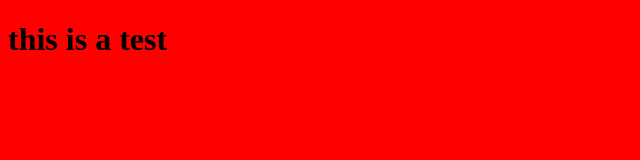
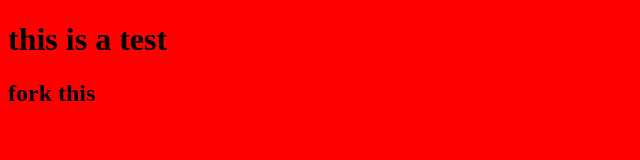
Before and after one commit to maryj77/testwebsite, a plain HTML site: page index.html in a window 1280 px wide. Shown: the whole page, without its empty margins (0-640 px from the left). Drawn offline with Linux system fonts and the light colour scheme.

Commit message:
Update index.html

```diff
--- a/index.html
+++ b/index.html
@@ -11,6 +11,7 @@
 </head>
 <body id="mybody">
 <h1>this is a test</h1>
+    <h2> fork this</h2>
 
 </body>
 </html>
```
